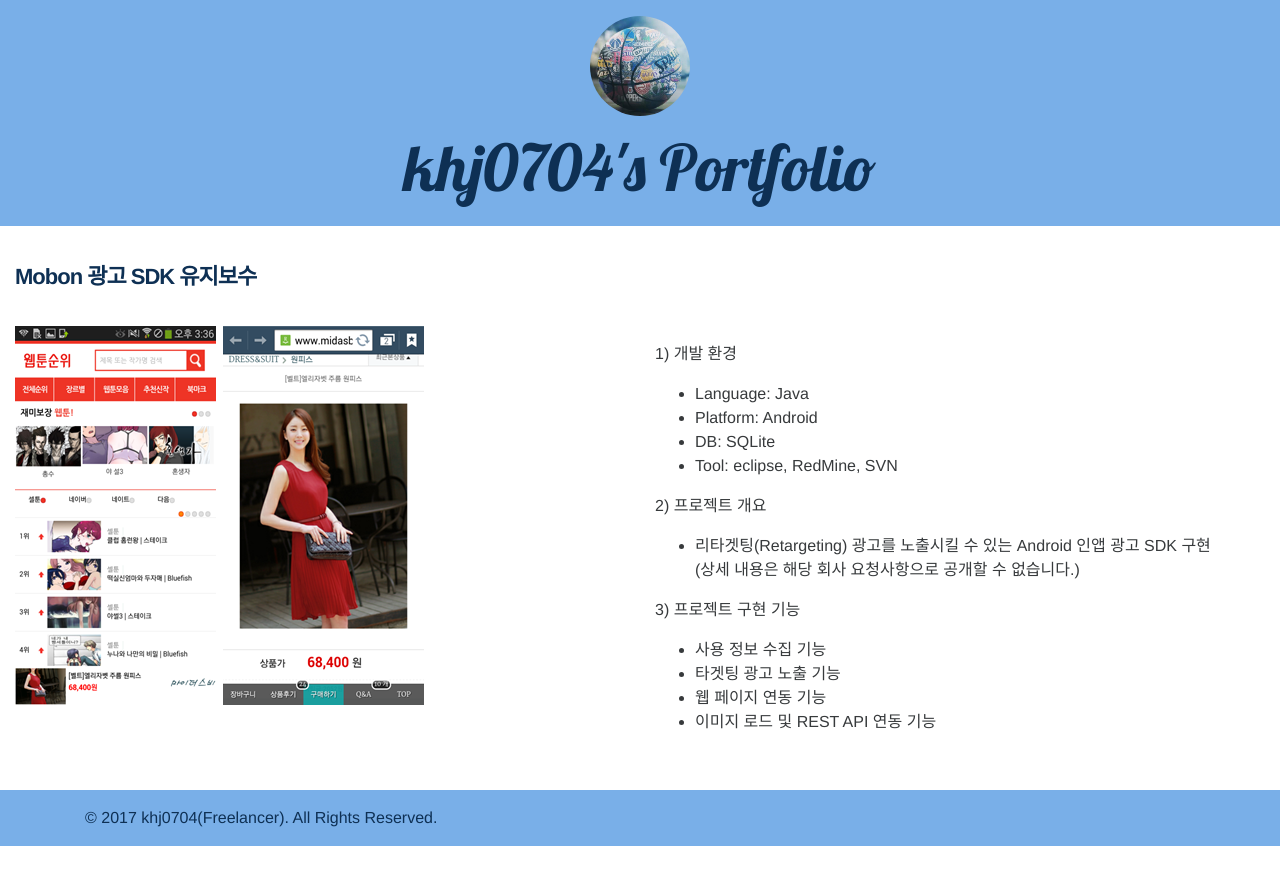
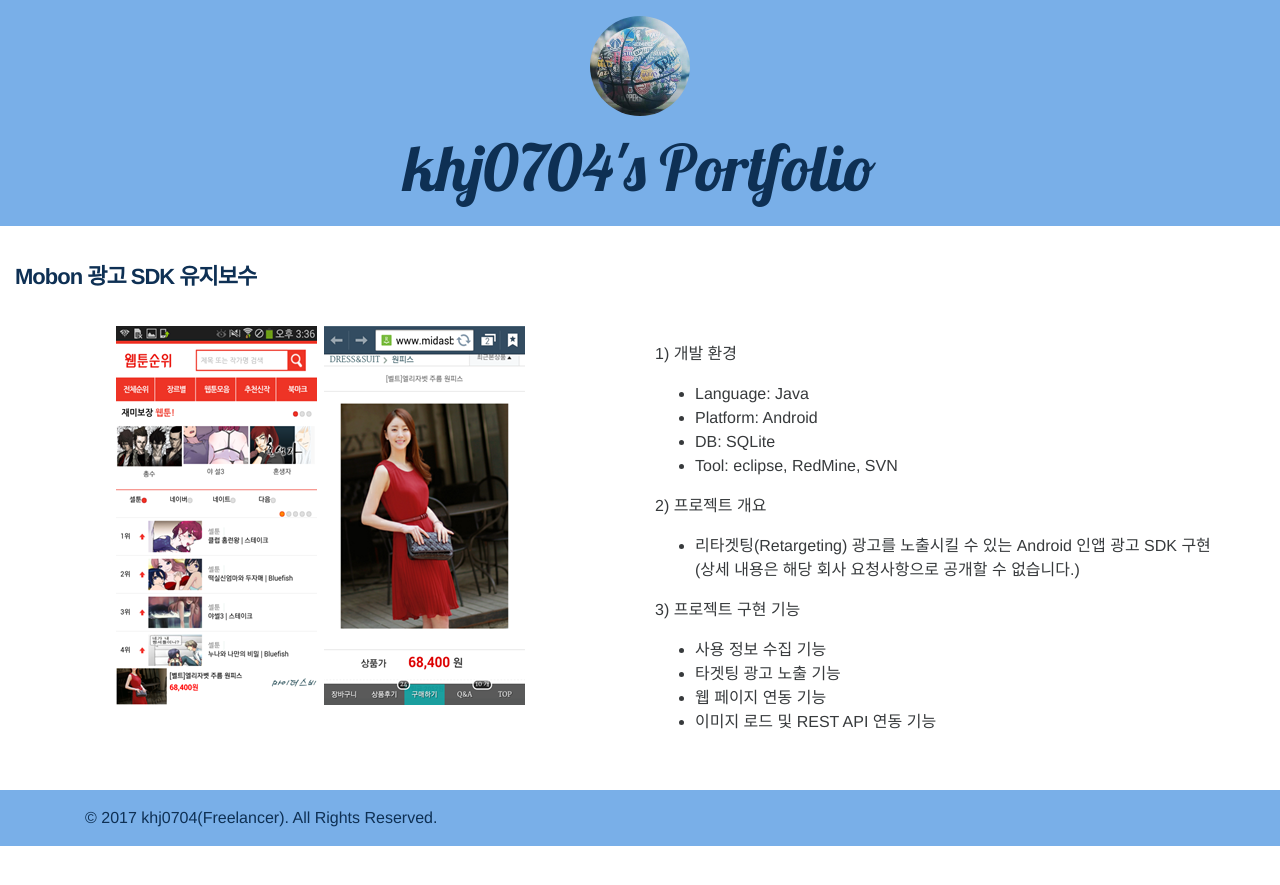
Before and after one commit to khj0704/khj0704.github.io, a Jekyll site: the page built from _posts/2015-03-15-portfolio16.md, in a window 1280 px wide. Shown: the top 885 px of the page. Built offline with Jekyll 4.4.1, drawn with Linux system fonts in a browser that asks for light colours; nearby versions of some CDN libraries.

Commit message:
Modified Post Layout!!

```diff
--- a/_layouts/post.html
+++ b/_layouts/post.html
@@ -58,7 +58,6 @@
 				font-size: 12px;
 			}
 			.vcenter {
-				width:100%
 				text-align:center;
 				display: inline-block;
 				vertical-align: middle;
@@ -88,7 +87,7 @@
 			</div>
 			<div class="row">
 				<div class="col-xs-12 col-sm-12 col-md-6 col-lg-6">
-					<div class="vcenter">
+					<div class="vcenter" style="width:100%;">
 						<img src="../../../../../web-dist/images/{{ page.image }}">
 					</div>
 				</div>
```
